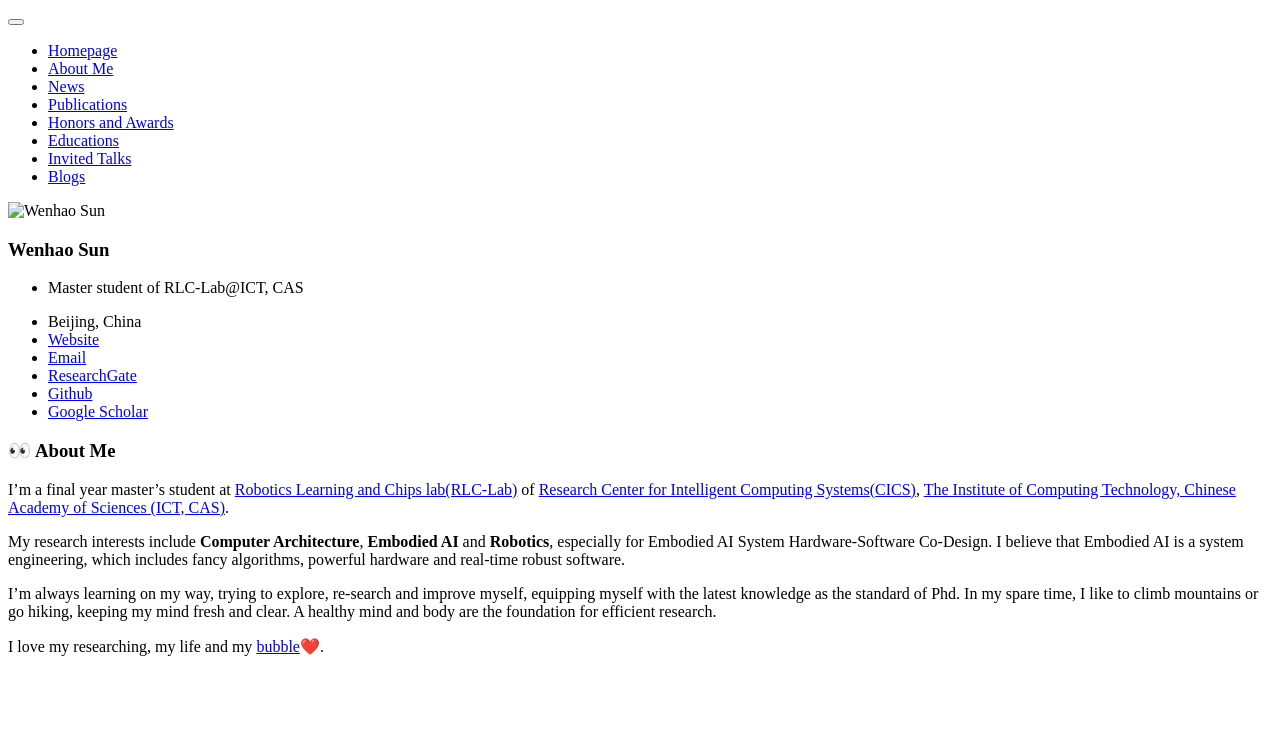
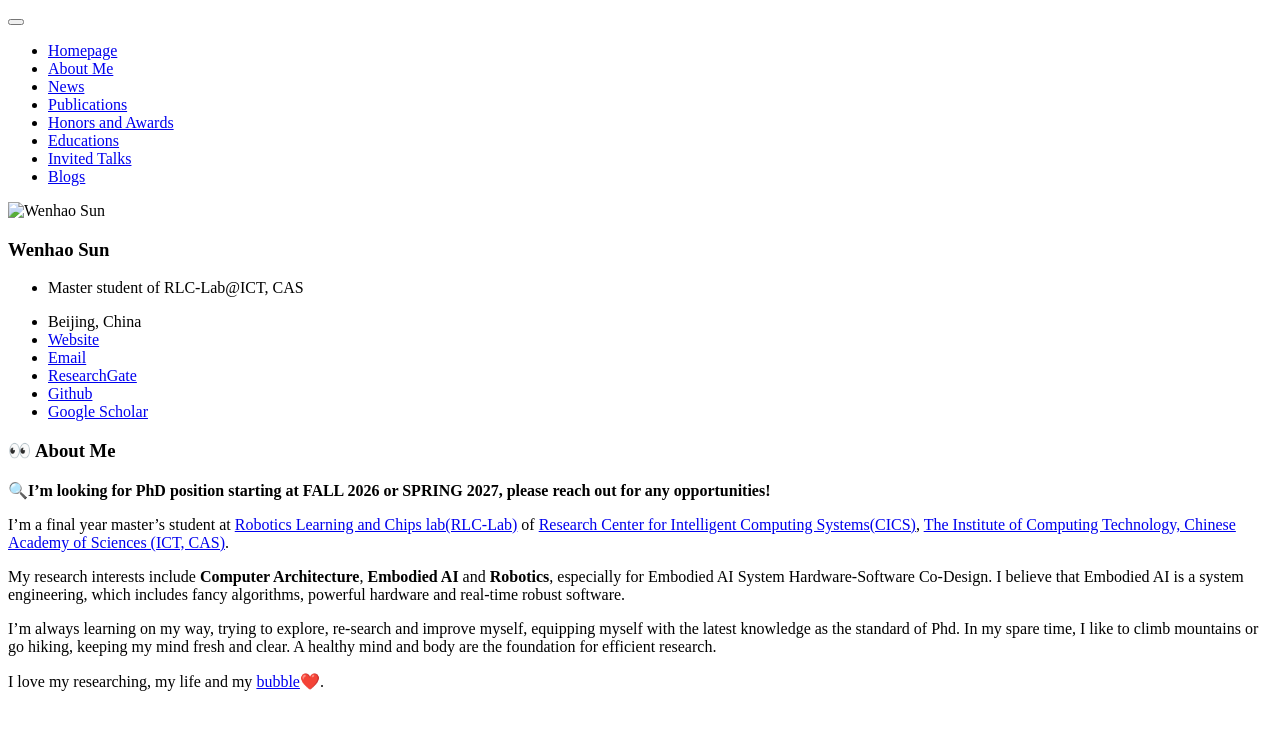
Before and after one commit to sun123-cmd/sun123-cmd.github.io, a Jekyll site: the page built from _pages/includes/intro.md, in a window 1280 px wide. Shown: the top 730 px of the page. Built offline with Jekyll 4.4.1, drawn with Linux system fonts in a browser that asks for light colours; our own code applies the rules of GitHub Pages for plain Markdown files.

Commit message:
Update intro.md

```diff
--- a/_pages/includes/intro.md
+++ b/_pages/includes/intro.md
@@ -1,5 +1,6 @@
 # 👀 About Me
 
+**🔍I’m looking for PhD position starting at FALL 2026 or SPRING 2027, please reach out for any opportunities!**
 
 I’m a final year master's student at [Robotics Learning and Chips lab(RLC-Lab)](https://github.com/RLC-Lab) of [Research Center for Intelligent
 Computing Systems(CICS)](https://ict.cas.cn/jssgk/zzjg/kyxt/znjsj/js/),  [The Institute of Computing Technology, Chinese Academy of Sciences (ICT, CAS)](http://www.ict.ac.cn/).
```
